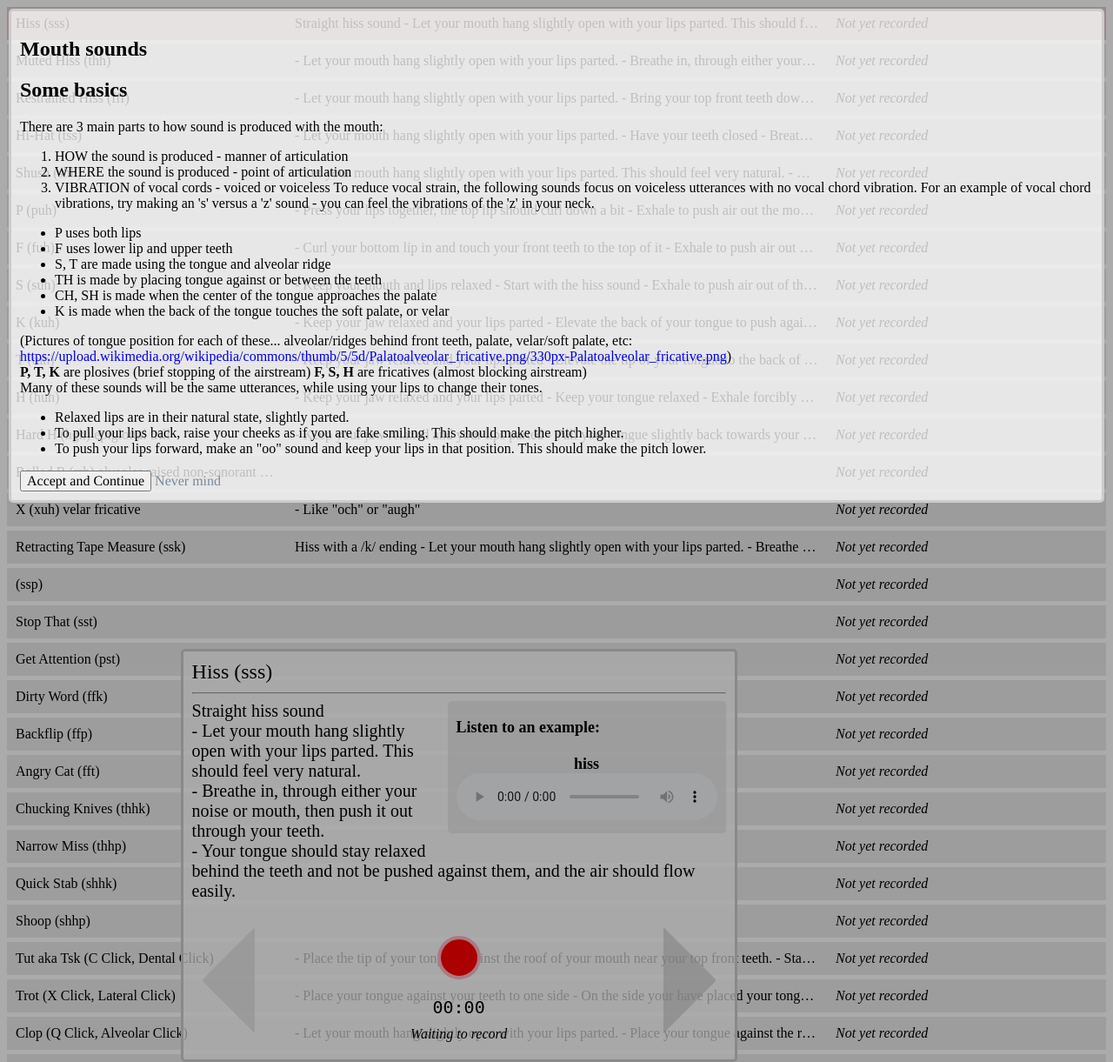
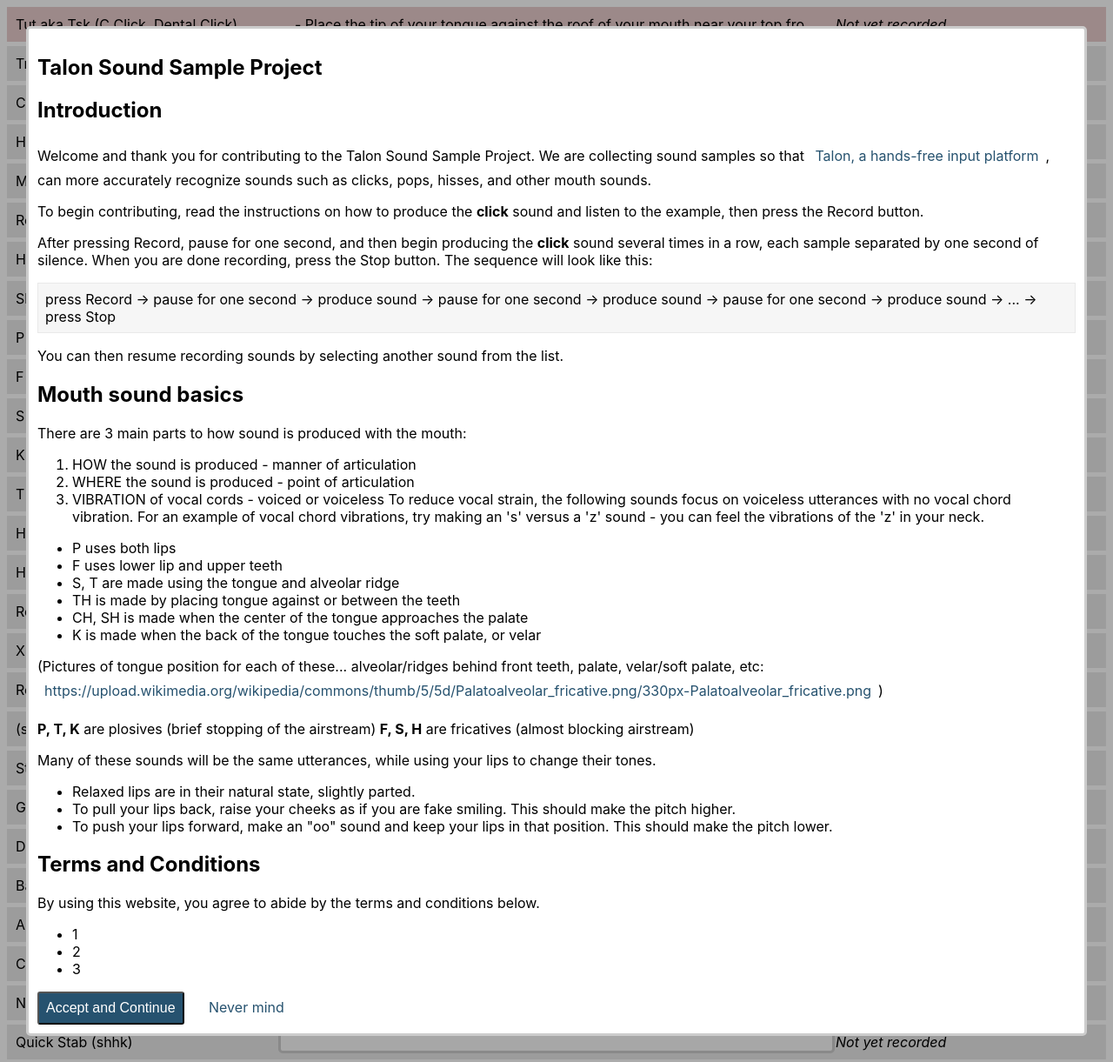
Before and after one commit to talonvoice/noise, a Flask app: page / in a window 1280 px wide. Shown: the whole page at 87% size. Run offline with Flask 2, Linux system fonts and the light colour scheme.

Commit message:
improved modal and added content; tweaked styling

```diff
--- a/server/static/components/app.js
+++ b/server/static/components/app.js
@@ -39,12 +39,14 @@ function updateDownloadLink({ url = null, filename = null, disabled = false }) {
 
 const createInterstitial = ({ content = '', handleClick = () => {} }) => {
   const template = `
-    <div class="Introduction Dialog" data-id="interstitial">
-      <div class="Introduction-content">${content}</div>
-      <div class="Introduction-controls" data-id="controls">
-        <button class="Button" data-id="interstitial-accept">Accept and Continue</button>
-        <a class="Link" href="https://talonvoice.com">Never mind</a>
-      </div>
+    <div class="Dialog Dialog--introduction" data-id="interstitial">
+      <div class="Introduction" data-id="interstitial">
+        <div class="Introduction-content">${content}</div>
+        <div class="Introduction-controls" data-id="controls">
+          <button class="Button" data-id="interstitial-accept">Accept and Continue</button>
+          <a class="Link" href="https://talonvoice.com">Never mind</a>
+        </div>
+        </div>
       </div>
     </div>
   `;
--- a/server/static/components/introduction.html
+++ b/server/static/components/introduction.html
@@ -1,7 +1,15 @@
 <article>
-  <h1>Mouth sounds</h1>
-  <h2>Some basics</h2>
-  <p>There are 3 main parts to how sound is produced with the mouth:</p>
+  <h1>Talon Sound Sample Project</h1>
+  <h2>Introduction</h2>
+  <p class="Introduction-paragraph">Welcome and thank you for contributing to the Talon Sound Sample Project. We are collecting sound samples so that <a class="Link" href="https://upload.wikimedia.org/wikipedia/commons/thumb/5/5d/Palatoalveolar_fricative.png/330px-Palatoalveolar_fricative.png"
+    rel="nofollow">Talon, a hands-free input platform</a>, can more accurately recognize sounds such as clicks, pops, hisses, and other mouth sounds.</p>
+  <p class="Introduction-paragraph">To begin contributing, read the instructions on how to produce the <strong>click</strong> sound and listen to the example, then press the <span class="Introduction-record">Record</span> button.</p>
+  <p class="Introduction-paragraph">After pressing <span class="Introduction-record">Record</span>, pause for one second, and then begin producing the <strong>click</strong> sound several times in a row, each sample separated by one second of silence. When you are done recording, press the <span class="Introduction-stop">Stop</span> button. The sequence will look like this:</p>
+  <p class="Introduction-paragraph--callout">press <span class="Introduction-record">Record</span> &rarr; pause for one second &rarr; produce sound &rarr; pause for one second &rarr; produce sound &rarr; pause for one second &rarr; produce sound &rarr; ... &rarr; press <span class="Introduction-stop">Stop</span></p>
+  <p class="Introduction-paragraph">You can then resume recording sounds by selecting another sound from the list.</p>
+
+  <h2>Mouth sound basics</h2>
+  <p class="Introduction-paragraph">There are 3 main parts to how sound is produced with the mouth:</p>
   <ol>
     <li>HOW the sound is produced - manner of articulation</li>
     <li>WHERE the sound is produced - point of articulation</li>
@@ -17,15 +25,22 @@
     <li>CH, SH is made when the center of the tongue approaches the palate</li>
     <li>K is made when the back of the tongue touches the soft palate, or velar</li>
   </ul>
-  <p>(Pictures of tongue position for each of these... alveolar/ridges behind front teeth, palate, velar/soft palate, etc:
-    <a href="https://upload.wikimedia.org/wikipedia/commons/thumb/5/5d/Palatoalveolar_fricative.png/330px-Palatoalveolar_fricative.png"
+  <p class="Introduction-paragraph">(Pictures of tongue position for each of these... alveolar/ridges behind front teeth, palate, velar/soft palate, etc:
+    <a class="Link" href="https://upload.wikimedia.org/wikipedia/commons/thumb/5/5d/Palatoalveolar_fricative.png/330px-Palatoalveolar_fricative.png"
       rel="nofollow">https://upload.wikimedia.org/wikipedia/commons/thumb/5/5d/Palatoalveolar_fricative.png/330px-Palatoalveolar_fricative.png</a>)</p>
-  <p><strong>P, T, K</strong> are plosives (brief stopping of the airstream)
+  <p class="Introduction-paragraph"><strong>P, T, K</strong> are plosives (brief stopping of the airstream)
     <strong>F, S, H</strong> are fricatives (almost blocking airstream)</p>
-  <p>Many of these sounds will be the same utterances, while using your lips to change their tones.</p>
+  <p class="Introduction-paragraph">Many of these sounds will be the same utterances, while using your lips to change their tones.</p>
   <ul>
     <li>Relaxed lips are in their natural state, slightly parted.</li>
     <li>To pull your lips back, raise your cheeks as if you are fake smiling. This should make the pitch higher.</li>
     <li>To push your lips forward, make an "oo" sound and keep your lips in that position. This should make the pitch lower.</li>
   </ul>
-</article>
+  <h2>Terms and Conditions</h2>
+  <p class="Introduction-paragraph">By using this website, you agree to abide by the terms and conditions below.</p>
+  <ul>
+      <li>1</li>
+      <li>2</li>
+      <li>3</li>
+    </ul>
+  </article>
--- a/server/static/components/player.js
+++ b/server/static/components/player.js
@@ -8,10 +8,14 @@ function renderPlayer({
   const template = `
     <div class="Player">
       <!-- TODO: convert to accessible custom controls -->
-      <label class="Player-label" data-id="player-label-${id}" for="player-main-${id}">${title}</label>
-      <audio class="Player-main" id="player-main-${id}" data-id="player-main-${id}" controls=""${ disabled ? ' disabled' : '' }>
+      <h4 class="Player-header">
+        <label class="Player-label" data-id="player-label-${id}" for="player-main-${id}">${title}</label>
+      </h4>
+      <p>
+        <audio class="Player-main" id="player-main-${id}" data-id="player-main-${id}" controls=""${ disabled ? ' disabled' : '' }>
         ${ url !== null ? `<source src="${url}" type="audio/mpeg"/>` : '' }
-      </audio>
+        </audio>
+      </p>
     </div>
   `;
 
--- a/server/static/index.css
+++ b/server/static/index.css
@@ -1,5 +1,6 @@
 body {
   height: 100%;
+  font-family: -apple-system, BlinkMacSystemFont, "Segoe UI", Helvetica, Arial, sans-serif, "Apple Color Emoji", "Segoe UI Emoji", "Segoe UI Symbol"
 }
 
 p {
@@ -25,21 +26,26 @@ a {
   position: fixed;
   position: sticky;
   bottom: 0;
-  margin-left: 15%;
-  margin-right: 15%;
+  display: flex;
+  justify-content: center;
 }
 
 .Link {
+  display: inline-block;
   text-decoration: none;
-  color: lightslategray;
-  font-family: Times;
-  font-size: 16px;
+  color: #26526f;
+  padding: 8px;
+  border-radius: 3px;
 }
 
 .Button {
-  font-family: Times;
-  font-size: 16px;
   cursor: pointer;
+  background-color: #26526f;
+  color: white;
+  padding: 8px;
+  margin-right: 16px;
+  font-size: inherit;
+  border-radius: 3px;
 }
 
 .Centered {
@@ -54,14 +60,40 @@ a {
 }
 
 .Dialog {
-  background-color: rgba(255, 255, 255, 0.75);
   border: solid 3px #ccc;
   padding: 10px;
   border-radius: 5px;
+  box-sizing: border-box;
+}
+.Dialog--introduction {
+  background-color: rgba(255, 255, 255, 1.0);
+  height: calc(100% - 60px);
+  margin: 30px;
+  overflow-y: scroll;
+}
+.Dialog--recorder {
+  /* bottom: 0;
+  position: absolute; */ /* TODO: use only if there are other elements on the page for now */
+  background-color: rgba(255, 255, 255, 0.75);
+  display: block;
+  width: 640px;
   margin: 10px;
+}
+
+/* Introduction */
+.Introduction {
   box-sizing: border-box;
 }
 
+.Introduction-paragraph {
+  margin-top: 1em;
+  margin-bottom: 1em;
+}
+.Introduction-paragraph--callout {
+  border: solid 1px #e9e9e9;
+  background-color: #f6f6f6;
+  padding: 8px;
+}
 
 /* Noise List */
 
@@ -130,13 +162,6 @@ a {
 
 .Subheader {
   margin: 0;
-}
-
-.Recorder {
-  /* bottom: 0;
-  position: absolute; */ /* TODO: use only if there are other elements on the page for now */
-  display: block;
-  width: 640px;
 }
 
 .Recorder-info {
@@ -228,6 +253,18 @@ a {
   color: #ccc;
 }
 
+.Player {
+  margin-bottom: 8px;
+}
+.Player:last-child { /* TODO: use a variant instead of a pseudo-selector */
+  margin-bottom: 0;
+}
+
+.Player-header {
+  margin-top: 0;
+  margin-bottom: 4px;
+}
+
 .Player-label {
   font-weight: bold;
   text-align: center;
--- a/server/templates/index.html
+++ b/server/templates/index.html
@@ -18,23 +18,26 @@
     <ul class="RecordingList-container" data-id="list-container"></ul>
   </div>
   <div class="Tray">
-    <div class="Recorder Dialog" data-id="recorder">
+    <div class="Dialog Dialog--recorder">
+      <div class="Recorder" data-id="recorder">
         <p class="Recorder-title" data-id="title"></p>
         <hr>
         <div class="Recorder-info">
           <div class="Recorder-metadata">
             <div class="Recorder-examples">
+              <div class="Recorder-examplesAudio">
+                <h3 class="Subheader">Listen to an example:</h3>
                 <p class="Recorder-exampleAudio">
-              <h4 class="Subheader">Listen to an example:</h4>
-              <br>
                   <div data-id="recorder-examples-list"></div>
                 </p>
+              </div>
+              <div class="Recorder-examplesVideo" style="display: none">
                 <!-- TODO: only show this if there are actually video examples -->
-            <p class="Recorder-exampleVideo" style="display: none">
-              Watch a video of the mouth movement:
-              <br>
+                <h3 class="Subheader">Watch a video of the mouth movement:</h3>
+                <p class="Recorder-exampleVideo">
                   <a href="#">Video of mouth movement</a>
                 </p>
+              </div>
             </div>
             <p class="Recorder-description" data-id="description"></p>
             <!-- TODO: use this if we are going to have a long description as well -->
@@ -60,10 +63,11 @@
           <!-- TODO: hide the below until we allow the user to listen/download to their own recording -->
           <p class="Review-player">
             <!-- TODO: convert to accessible custom controls -->
-          <h4 class="Subheader">Review your recording:</h4>
+            <h3 class="Subheader">Review your recording:</h3>
             <div data-id="review-player-list"></div>
           </p>
           <a data-id="download" class="DownloadLink DownloadLink--disabled">Download</a>
+        </div>
       </div>
     </div>
   </div>
```
Also changed, not shown: server/sounds.json (+27 -27 lines), 1 other file. Lines whose indentation alone changed are shown as unchanged.
